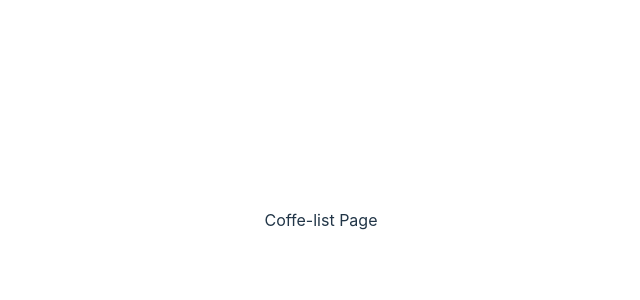
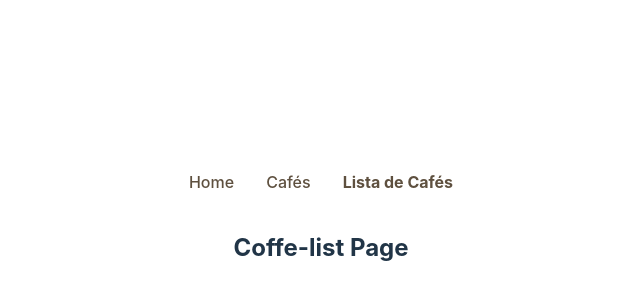
Before and after one commit to alissonooliveiraofc/trybe-exercicios, a React (Vite) app in the folder M2 - Front End/S3 - Aprofundando no React/3.1 - React Router/exemplo de rotas/: page /coffe-list in a window 1280 px wide. Shown: the part 180-480 px from the top of the page, without its empty margins (319-959 px from the left). Built offline with nearby package versions, Linux system fonts and the light colour scheme.

Commit message:
FRONT 3.1 - Termina primeiro exercicio de rotas usando useNavigate e NavLink

```diff
--- a/M2 - Front End/S3 - Aprofundando no React/3.1 - React Router/exemplo de rotas/src/App.tsx
+++ b/M2 - Front End/S3 - Aprofundando no React/3.1 - React Router/exemplo de rotas/src/App.tsx
@@ -2,16 +2,21 @@ import { Routes, Route } from 'react-router-dom';
 import Home from './pages/home';
 import Coffe from './pages/coffee';
 import CoffeList from './pages/coffee-list';
+import NavBar from './components/Navbar';
 import './App.css';
 
 function App() {
 
   return (
+    <>
+    <NavBar />
     <Routes>
       <Route path="/" element={<Home />} />
       <Route path="/coffe" element={<Coffe />} />
       <Route path="/coffe-list" element={<CoffeList />} />
     </Routes>
+    </>
+
   )
 }
 
--- /dev/null
+++ b/M2 - Front End/S3 - Aprofundando no React/3.1 - React Router/exemplo de rotas/src/components/Navbar/index.tsx
@@ -0,0 +1,14 @@
+import { NavLink } from "react-router-dom";
+import './navBar.css';
+
+function NavBar() {
+  return (
+    <nav>
+      <NavLink to='/'>Home</NavLink>
+      <NavLink to='/coffe'>Cafés</NavLink>
+      <NavLink to='/coffe-list'>Lista de Cafés</NavLink>
+    </nav>
+  )
+}
+
+export default NavBar;
--- /dev/null
+++ b/M2 - Front End/S3 - Aprofundando no React/3.1 - React Router/exemplo de rotas/src/components/Navbar/navBar.css
@@ -0,0 +1,17 @@
+.active {
+  font-weight: 700;
+}
+
+nav {
+  display: flex;
+  align-items: center;
+  justify-content: center;
+}
+
+nav a {
+  text-align: center;
+  align-self: center;
+  justify-self: center;
+  margin: 1rem;
+  color: #5e503f;
+}
--- a/M2 - Front End/S3 - Aprofundando no React/3.1 - React Router/exemplo de rotas/src/pages/coffee-list/index.tsx
+++ b/M2 - Front End/S3 - Aprofundando no React/3.1 - React Router/exemplo de rotas/src/pages/coffee-list/index.tsx
@@ -1,6 +1,6 @@
 function CoffeList() {
   return (
-    <div>Coffe-list Page</div>
+    <h2>Coffe-list Page</h2>
   )
 }
 
--- a/M2 - Front End/S3 - Aprofundando no React/3.1 - React Router/exemplo de rotas/src/pages/coffee/index.tsx
+++ b/M2 - Front End/S3 - Aprofundando no React/3.1 - React Router/exemplo de rotas/src/pages/coffee/index.tsx
@@ -1,6 +1,6 @@
 function Coffe() {
   return (
-    <div>Coffe Page</div>
+    <h2>Coffe Page</h2>
   )
 }
 
```
